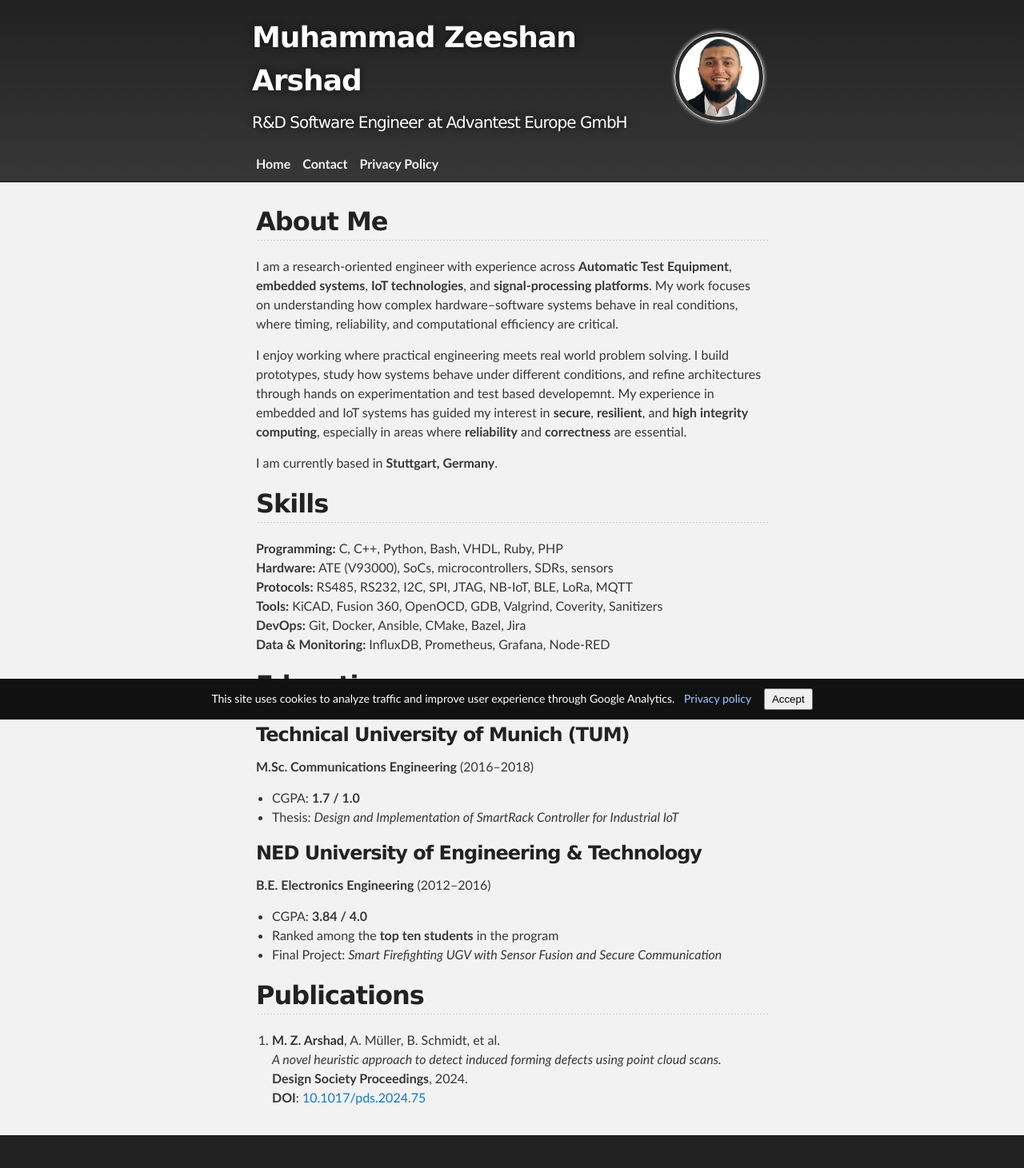
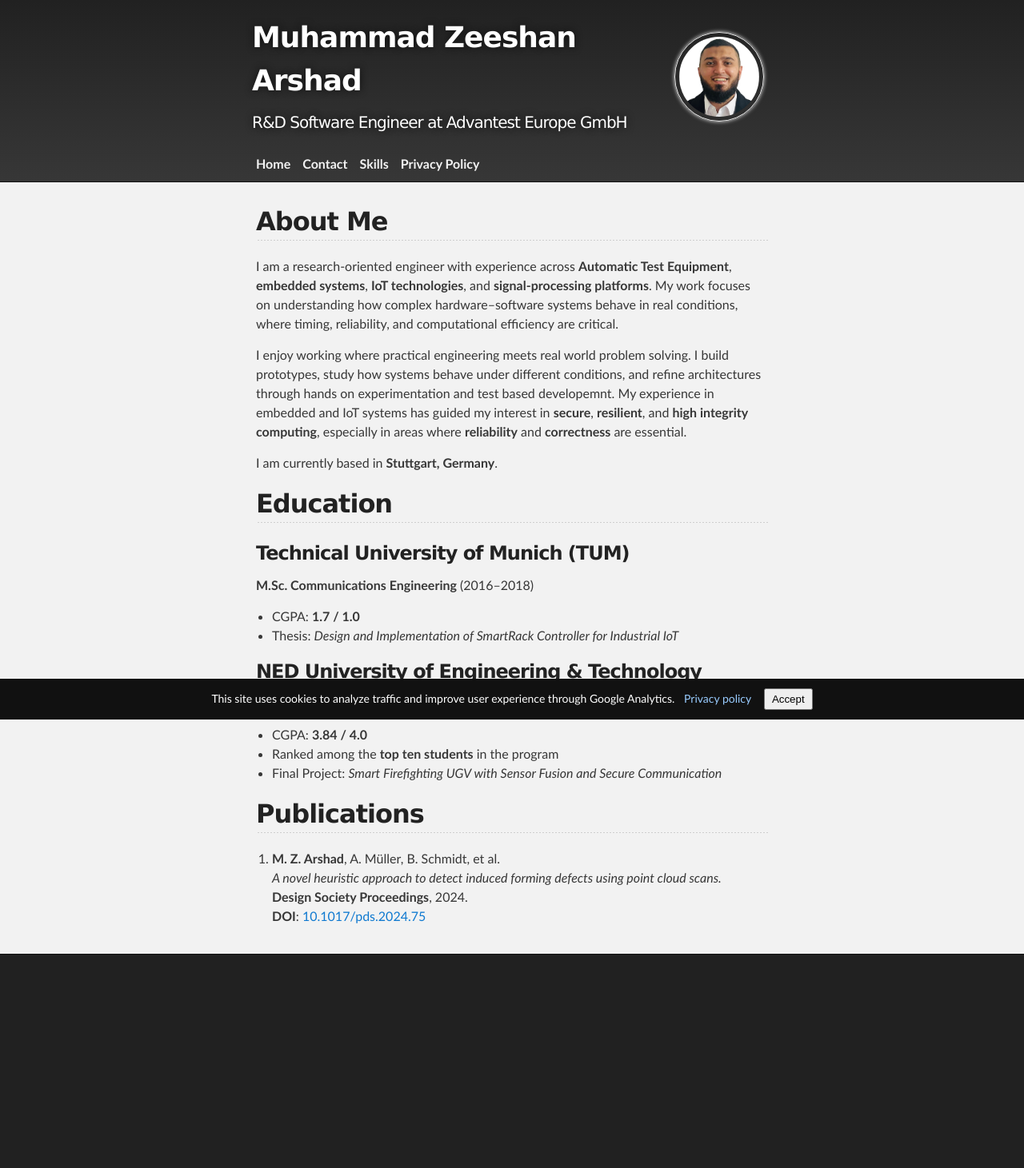
Before and after one commit to ZsnZeeshan/zsnzeeshan.github.io, a Jekyll site: the page built from index.md, in a window 1280 px wide. Shown: the whole page at 80% size. Built offline with Jekyll 4.4.1, drawn with Linux system fonts in a browser that asks for light colours; comment, search, counter and statistics services are not loaded; after the commit the page ends 1234 px from its top, so only the background shows below that.

```diff
--- a/_includes/head-analytics.html
+++ b/_includes/head-analytics.html
@@ -19,9 +19,9 @@
     nca_track_safe('referrer_' + btoa(document.referrer));
   }
 
-  // Track link clicks
+  // Track link clicks on a or summary elements
   document.addEventListener('click', event => {
-    const link = event.target.closest('a');
+    const link = event.target.closest('a') || event.target.closest('summary');
     if (!link) return;
     const eventName = link.dataset.event || 'link_click';
     const href = link.getAttribute('href');
--- a/_sass/jekyll-theme-slate.scss
+++ b/_sass/jekyll-theme-slate.scss
@@ -404,6 +404,28 @@ Full-Width Styles
   font-weight: 600;
 }
 
+.pdf-expand summary {
+  text-decoration: none;
+  color: #0F79D0;
+  text-shadow: none;
+
+  transition: color 0.5s ease;
+  transition: text-shadow 0.5s ease;
+  -webkit-transition: color 0.5s ease;
+  -webkit-transition: text-shadow 0.5s ease;
+  -moz-transition: color 0.5s ease;
+  -moz-transition: text-shadow 0.5s ease;
+  -o-transition: color 0.5s ease;
+  -o-transition: text-shadow 0.5s ease;
+  -ms-transition: color 0.5s ease;
+  -ms-transition: text-shadow 0.5s ease;
+}
+
+.pdf-expand summary:hover,
+.pdf-expand summary:focus {
+  text-decoration: underline;
+}
+
 /*******************************************************************************
 Small Device Styles
 *******************************************************************************/
--- a/index.md
+++ b/index.md
@@ -14,15 +14,6 @@ I am a research‑oriented engineer with experience across **Automatic Test Equi
 I enjoy working where practical engineering meets real world problem solving. I build prototypes, study how systems behave under different conditions, and refine architectures through hands on experimentation and test based developemnt. My experience in embedded and IoT systems has guided my interest in **secure**, **resilient**, and **high integrity computing**, especially in areas where **reliability** and **correctness** are essential.
 
 I am currently based in **Stuttgart, Germany**.
-
-## Skills
-
-**Programming:** C, C++, Python, Bash, VHDL, Ruby, PHP
-**Hardware:** ATE (V93000), SoCs, microcontrollers, SDRs, sensors
-**Protocols:** RS485, RS232, I2C, SPI, JTAG, NB‑IoT, BLE, LoRa, MQTT
-**Tools:** KiCAD, Fusion 360, OpenOCD, GDB, Valgrind, Coverity, Sanitizers
-**DevOps:** Git, Docker, Ansible, CMake, Bazel, Jira
-**Data & Monitoring:** InfluxDB, Prometheus, Grafana, Node‑RED
 
 <!-- ---
 ## Research Interests
```
Also changed, not shown: Skills.md (added, +55 -0 lines), _includes/pdf_expand.html (added, +10 -0 lines).
